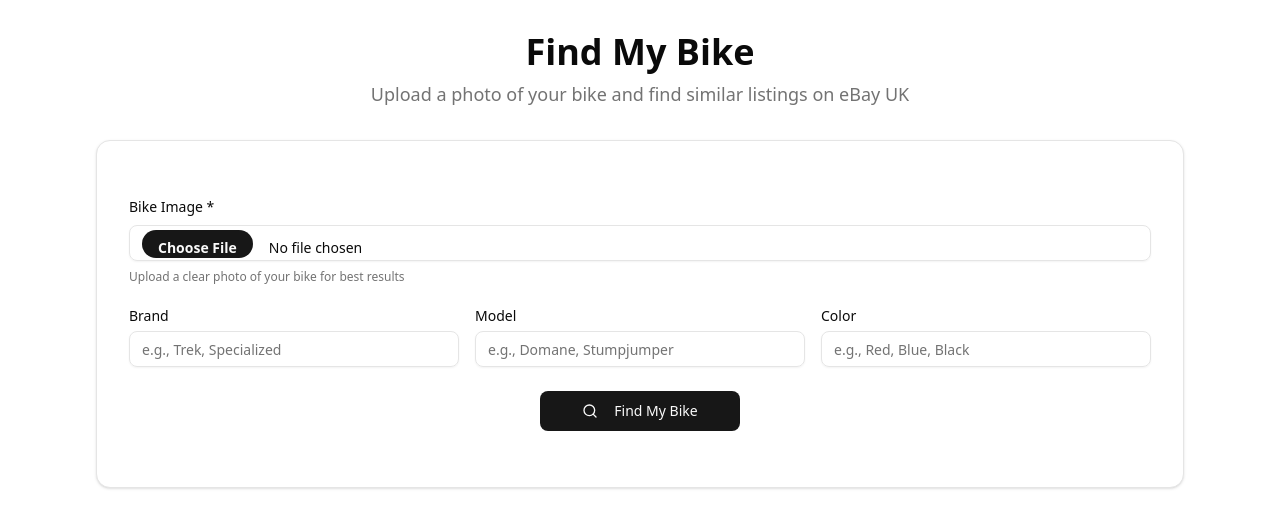
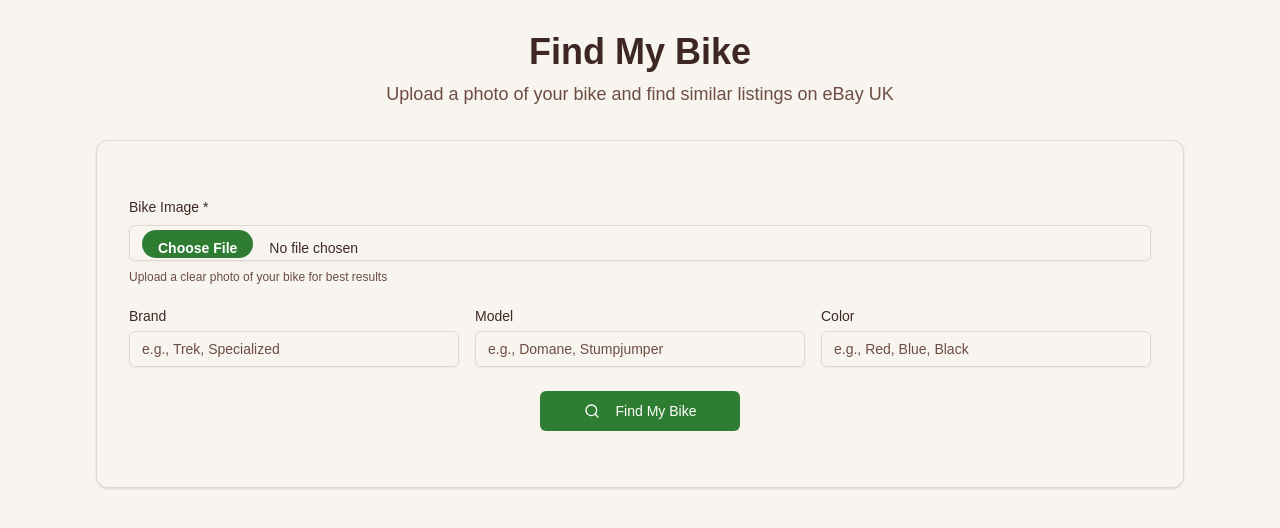
Before and after one commit to johncummins/find-my-bike, a Next.js app: page / in a window 1280 px wide. Shown: the top 528 px of the page. Built offline with nearby package versions, Linux system fonts and the light colour scheme.

Commit message:
Updated the web apps theme

```diff
--- a/src/app/globals.css
+++ b/src/app/globals.css
@@ -6,8 +6,8 @@
 @theme inline {
   --color-background: var(--background);
   --color-foreground: var(--foreground);
-  --font-sans: var(--font-geist-sans);
-  --font-mono: var(--font-geist-mono);
+  --font-sans: Montserrat, sans-serif;
+  --font-mono: Source Code Pro, monospace;
   --color-sidebar-ring: var(--sidebar-ring);
   --color-sidebar-border: var(--sidebar-border);
   --color-sidebar-accent-foreground: var(--sidebar-accent-foreground);
@@ -41,6 +41,31 @@
   --radius-md: calc(var(--radius) - 2px);
   --radius-lg: var(--radius);
   --radius-xl: calc(var(--radius) + 4px);
+  --font-serif: Merriweather, serif;
+  --radius: 0.5rem;
+  --tracking-tighter: calc(var(--tracking-normal) - 0.05em);
+  --tracking-tight: calc(var(--tracking-normal) - 0.025em);
+  --tracking-wide: calc(var(--tracking-normal) + 0.025em);
+  --tracking-wider: calc(var(--tracking-normal) + 0.05em);
+  --tracking-widest: calc(var(--tracking-normal) + 0.1em);
+  --tracking-normal: var(--tracking-normal);
+  --shadow-2xl: var(--shadow-2xl);
+  --shadow-xl: var(--shadow-xl);
+  --shadow-lg: var(--shadow-lg);
+  --shadow-md: var(--shadow-md);
+  --shadow: var(--shadow);
+  --shadow-sm: var(--shadow-sm);
+  --shadow-xs: var(--shadow-xs);
+  --shadow-2xs: var(--shadow-2xs);
+  --spacing: var(--spacing);
+  --letter-spacing: var(--letter-spacing);
+  --shadow-offset-y: var(--shadow-offset-y);
+  --shadow-offset-x: var(--shadow-offset-x);
+  --shadow-spread: var(--shadow-spread);
+  --shadow-blur: var(--shadow-blur);
+  --shadow-opacity: var(--shadow-opacity);
+  --color-shadow-color: var(--shadow-color);
+  --color-destructive-foreground: var(--destructive-foreground);
 }
 
 /* Line clamp utility for text truncation */
@@ -52,72 +77,114 @@
 }
 
 :root {
-  --radius: 0.625rem;
-  --background: oklch(1 0 0);
-  --foreground: oklch(0.145 0 0);
-  --card: oklch(1 0 0);
-  --card-foreground: oklch(0.145 0 0);
-  --popover: oklch(1 0 0);
-  --popover-foreground: oklch(0.145 0 0);
-  --primary: oklch(0.205 0 0);
-  --primary-foreground: oklch(0.985 0 0);
-  --secondary: oklch(0.97 0 0);
-  --secondary-foreground: oklch(0.205 0 0);
-  --muted: oklch(0.97 0 0);
-  --muted-foreground: oklch(0.556 0 0);
-  --accent: oklch(0.97 0 0);
-  --accent-foreground: oklch(0.205 0 0);
-  --destructive: oklch(0.577 0.245 27.325);
-  --border: oklch(0.922 0 0);
-  --input: oklch(0.922 0 0);
-  --ring: oklch(0.708 0 0);
-  --chart-1: oklch(0.646 0.222 41.116);
-  --chart-2: oklch(0.6 0.118 184.704);
-  --chart-3: oklch(0.398 0.07 227.392);
-  --chart-4: oklch(0.828 0.189 84.429);
-  --chart-5: oklch(0.769 0.188 70.08);
-  --sidebar: oklch(0.985 0 0);
-  --sidebar-foreground: oklch(0.145 0 0);
-  --sidebar-primary: oklch(0.205 0 0);
-  --sidebar-primary-foreground: oklch(0.985 0 0);
-  --sidebar-accent: oklch(0.97 0 0);
-  --sidebar-accent-foreground: oklch(0.205 0 0);
-  --sidebar-border: oklch(0.922 0 0);
-  --sidebar-ring: oklch(0.708 0 0);
+  --radius: 0.5rem;
+  --background: oklch(0.9711 0.0074 80.7211);
+  --foreground: oklch(0.3000 0.0358 30.2042);
+  --card: oklch(0.9711 0.0074 80.7211);
+  --card-foreground: oklch(0.3000 0.0358 30.2042);
+  --popover: oklch(0.9711 0.0074 80.7211);
+  --popover-foreground: oklch(0.3000 0.0358 30.2042);
+  --primary: oklch(0.5234 0.1347 144.1672);
+  --primary-foreground: oklch(1.0000 0 0);
+  --secondary: oklch(0.9571 0.0210 147.6360);
+  --secondary-foreground: oklch(0.4254 0.1159 144.3078);
+  --muted: oklch(0.9370 0.0142 74.4218);
+  --muted-foreground: oklch(0.4495 0.0486 39.2110);
+  --accent: oklch(0.8952 0.0504 146.0366);
+  --accent-foreground: oklch(0.4254 0.1159 144.3078);
+  --destructive: oklch(0.5386 0.1937 26.7249);
+  --border: oklch(0.8805 0.0208 74.6428);
+  --input: oklch(0.8805 0.0208 74.6428);
+  --ring: oklch(0.5234 0.1347 144.1672);
+  --chart-1: oklch(0.6731 0.1624 144.2083);
+  --chart-2: oklch(0.5752 0.1446 144.1813);
+  --chart-3: oklch(0.5234 0.1347 144.1672);
+  --chart-4: oklch(0.4254 0.1159 144.3078);
+  --chart-5: oklch(0.2157 0.0453 145.7256);
+  --sidebar: oklch(0.9370 0.0142 74.4218);
+  --sidebar-foreground: oklch(0.3000 0.0358 30.2042);
+  --sidebar-primary: oklch(0.5234 0.1347 144.1672);
+  --sidebar-primary-foreground: oklch(1.0000 0 0);
+  --sidebar-accent: oklch(0.8952 0.0504 146.0366);
+  --sidebar-accent-foreground: oklch(0.4254 0.1159 144.3078);
+  --sidebar-border: oklch(0.8805 0.0208 74.6428);
+  --sidebar-ring: oklch(0.5234 0.1347 144.1672);
+  --destructive-foreground: oklch(1.0000 0 0);
+  --font-sans: Montserrat, sans-serif;
+  --font-serif: Merriweather, serif;
+  --font-mono: Source Code Pro, monospace;
+  --shadow-color: oklch(0 0 0);
+  --shadow-opacity: 0.1;
+  --shadow-blur: 3px;
+  --shadow-spread: 0px;
+  --shadow-offset-x: 0;
+  --shadow-offset-y: 1px;
+  --letter-spacing: 0em;
+  --spacing: 0.25rem;
+  --shadow-2xs: 0 1px 3px 0px hsl(0 0% 0% / 0.05);
+  --shadow-xs: 0 1px 3px 0px hsl(0 0% 0% / 0.05);
+  --shadow-sm: 0 1px 3px 0px hsl(0 0% 0% / 0.10), 0 1px 2px -1px hsl(0 0% 0% / 0.10);
+  --shadow: 0 1px 3px 0px hsl(0 0% 0% / 0.10), 0 1px 2px -1px hsl(0 0% 0% / 0.10);
+  --shadow-md: 0 1px 3px 0px hsl(0 0% 0% / 0.10), 0 2px 4px -1px hsl(0 0% 0% / 0.10);
+  --shadow-lg: 0 1px 3px 0px hsl(0 0% 0% / 0.10), 0 4px 6px -1px hsl(0 0% 0% / 0.10);
+  --shadow-xl: 0 1px 3px 0px hsl(0 0% 0% / 0.10), 0 8px 10px -1px hsl(0 0% 0% / 0.10);
+  --shadow-2xl: 0 1px 3px 0px hsl(0 0% 0% / 0.25);
+  --tracking-normal: 0em;
 }
 
 .dark {
-  --background: oklch(0.145 0 0);
-  --foreground: oklch(0.985 0 0);
-  --card: oklch(0.205 0 0);
-  --card-foreground: oklch(0.985 0 0);
-  --popover: oklch(0.205 0 0);
-  --popover-foreground: oklch(0.985 0 0);
-  --primary: oklch(0.922 0 0);
-  --primary-foreground: oklch(0.205 0 0);
-  --secondary: oklch(0.269 0 0);
-  --secondary-foreground: oklch(0.985 0 0);
-  --muted: oklch(0.269 0 0);
-  --muted-foreground: oklch(0.708 0 0);
-  --accent: oklch(0.269 0 0);
-  --accent-foreground: oklch(0.985 0 0);
-  --destructive: oklch(0.704 0.191 22.216);
-  --border: oklch(1 0 0 / 10%);
-  --input: oklch(1 0 0 / 15%);
-  --ring: oklch(0.556 0 0);
-  --chart-1: oklch(0.488 0.243 264.376);
-  --chart-2: oklch(0.696 0.17 162.48);
-  --chart-3: oklch(0.769 0.188 70.08);
-  --chart-4: oklch(0.627 0.265 303.9);
-  --chart-5: oklch(0.645 0.246 16.439);
-  --sidebar: oklch(0.205 0 0);
-  --sidebar-foreground: oklch(0.985 0 0);
-  --sidebar-primary: oklch(0.488 0.243 264.376);
-  --sidebar-primary-foreground: oklch(0.985 0 0);
-  --sidebar-accent: oklch(0.269 0 0);
-  --sidebar-accent-foreground: oklch(0.985 0 0);
-  --sidebar-border: oklch(1 0 0 / 10%);
-  --sidebar-ring: oklch(0.556 0 0);
+  --background: oklch(0.2683 0.0279 150.7681);
+  --foreground: oklch(0.9423 0.0097 72.6595);
+  --card: oklch(0.3327 0.0271 146.9867);
+  --card-foreground: oklch(0.9423 0.0097 72.6595);
+  --popover: oklch(0.3327 0.0271 146.9867);
+  --popover-foreground: oklch(0.9423 0.0097 72.6595);
+  --primary: oklch(0.6731 0.1624 144.2083);
+  --primary-foreground: oklch(0.2157 0.0453 145.7256);
+  --secondary: oklch(0.3942 0.0265 142.9926);
+  --secondary-foreground: oklch(0.8970 0.0166 142.5518);
+  --muted: oklch(0.2926 0.0212 147.7496);
+  --muted-foreground: oklch(0.8579 0.0174 76.0955);
+  --accent: oklch(0.5752 0.1446 144.1813);
+  --accent-foreground: oklch(0.9423 0.0097 72.6595);
+  --destructive: oklch(0.5386 0.1937 26.7249);
+  --border: oklch(0.3942 0.0265 142.9926);
+  --input: oklch(0.3942 0.0265 142.9926);
+  --ring: oklch(0.6731 0.1624 144.2083);
+  --chart-1: oklch(0.7660 0.1179 145.2950);
+  --chart-2: oklch(0.7185 0.1417 144.8887);
+  --chart-3: oklch(0.6731 0.1624 144.2083);
+  --chart-4: oklch(0.6291 0.1543 144.2031);
+  --chart-5: oklch(0.5752 0.1446 144.1813);
+  --sidebar: oklch(0.2683 0.0279 150.7681);
+  --sidebar-foreground: oklch(0.9423 0.0097 72.6595);
+  --sidebar-primary: oklch(0.6731 0.1624 144.2083);
+  --sidebar-primary-foreground: oklch(0.2157 0.0453 145.7256);
+  --sidebar-accent: oklch(0.5752 0.1446 144.1813);
+  --sidebar-accent-foreground: oklch(0.9423 0.0097 72.6595);
+  --sidebar-border: oklch(0.3942 0.0265 142.9926);
+  --sidebar-ring: oklch(0.6731 0.1624 144.2083);
+  --destructive-foreground: oklch(0.9423 0.0097 72.6595);
+  --radius: 0.5rem;
+  --font-sans: Montserrat, sans-serif;
+  --font-serif: Merriweather, serif;
+  --font-mono: Source Code Pro, monospace;
+  --shadow-color: oklch(0 0 0);
+  --shadow-opacity: 0.1;
+  --shadow-blur: 3px;
+  --shadow-spread: 0px;
+  --shadow-offset-x: 0;
+  --shadow-offset-y: 1px;
+  --letter-spacing: 0em;
+  --spacing: 0.25rem;
+  --shadow-2xs: 0 1px 3px 0px hsl(0 0% 0% / 0.05);
+  --shadow-xs: 0 1px 3px 0px hsl(0 0% 0% / 0.05);
+  --shadow-sm: 0 1px 3px 0px hsl(0 0% 0% / 0.10), 0 1px 2px -1px hsl(0 0% 0% / 0.10);
+  --shadow: 0 1px 3px 0px hsl(0 0% 0% / 0.10), 0 1px 2px -1px hsl(0 0% 0% / 0.10);
+  --shadow-md: 0 1px 3px 0px hsl(0 0% 0% / 0.10), 0 2px 4px -1px hsl(0 0% 0% / 0.10);
+  --shadow-lg: 0 1px 3px 0px hsl(0 0% 0% / 0.10), 0 4px 6px -1px hsl(0 0% 0% / 0.10);
+  --shadow-xl: 0 1px 3px 0px hsl(0 0% 0% / 0.10), 0 8px 10px -1px hsl(0 0% 0% / 0.10);
+  --shadow-2xl: 0 1px 3px 0px hsl(0 0% 0% / 0.25);
 }
 
 @layer base {
@@ -126,5 +193,6 @@
   }
   body {
     @apply bg-background text-foreground;
+    letter-spacing: var(--tracking-normal);
   }
 }
```
